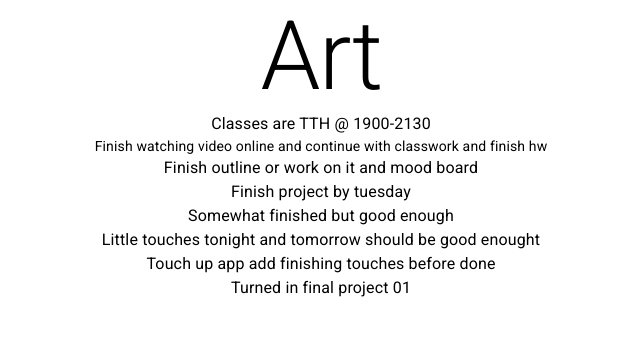
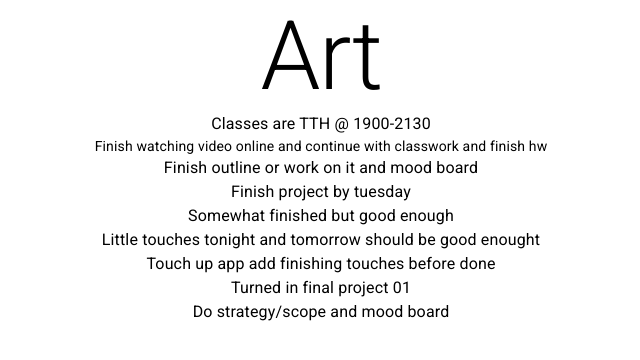
Before and after one commit to jsoomie/school-notebook, a React (Create React App) app: page /art in a window 1280 px wide. Shown: the top 360 px of the page, without its empty margins (319-959 px from the left). Built offline with nearby package versions, Linux system fonts and the light colour scheme.

Commit message:
chore: update art

```diff
--- a/src/pages/Art/Art.tsx
+++ b/src/pages/Art/Art.tsx
@@ -21,6 +21,7 @@ export const Art = () => {
         Touch up app add finishing touches before done
       </Typography>
       <Typography variant="body1">Turned in final project 01</Typography>
+      <Typography variant="body1">Do strategy/scope and mood board</Typography>
     </Box>
   );
 };
```
